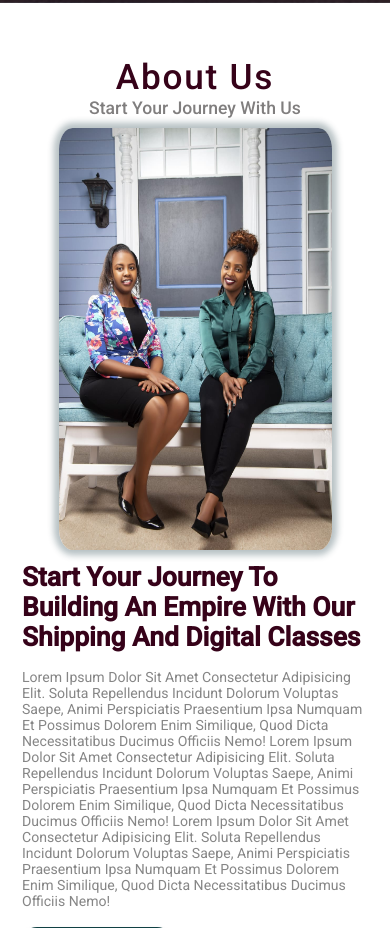
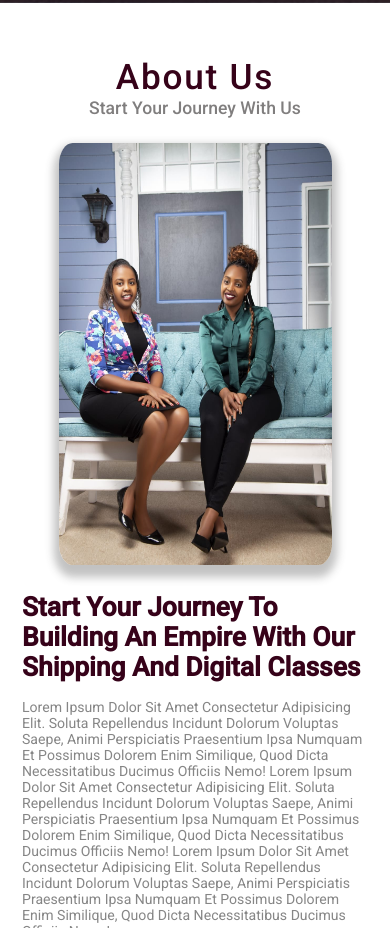
Before and after one commit to jacobrugano/glowandgrowcollegewebsite, a plain HTML site: page index.html in a window 390 px wide. Shown: the part 978-1906 px from the top of the page. Drawn offline with nearby package versions, Linux system fonts and the light colour scheme.

Commit message:
setting  box radius on mobile view

```diff
--- a/style.css
+++ b/style.css
@@ -590,7 +590,10 @@ header .fa-times{    /* To set details of the X that appears when you click menu
     width:70vw;
     margin: 10px;
     border-radius: 5%;
-    box-shadow: 0 0 0.7rem 0.6rem rgba(17, 51, 59, 0.3);
+    /* box-shadow: 0 0 0.7rem 0.6rem rgba(17, 51, 59, 0.3); */
+    box-shadow: 0 .8rem 1rem 0.6rem rgba(54, 54, 54, 0.3);
+    margin-top: 25px;
+    margin-bottom: 25px;
   }
 
   .about .row .content{
```
